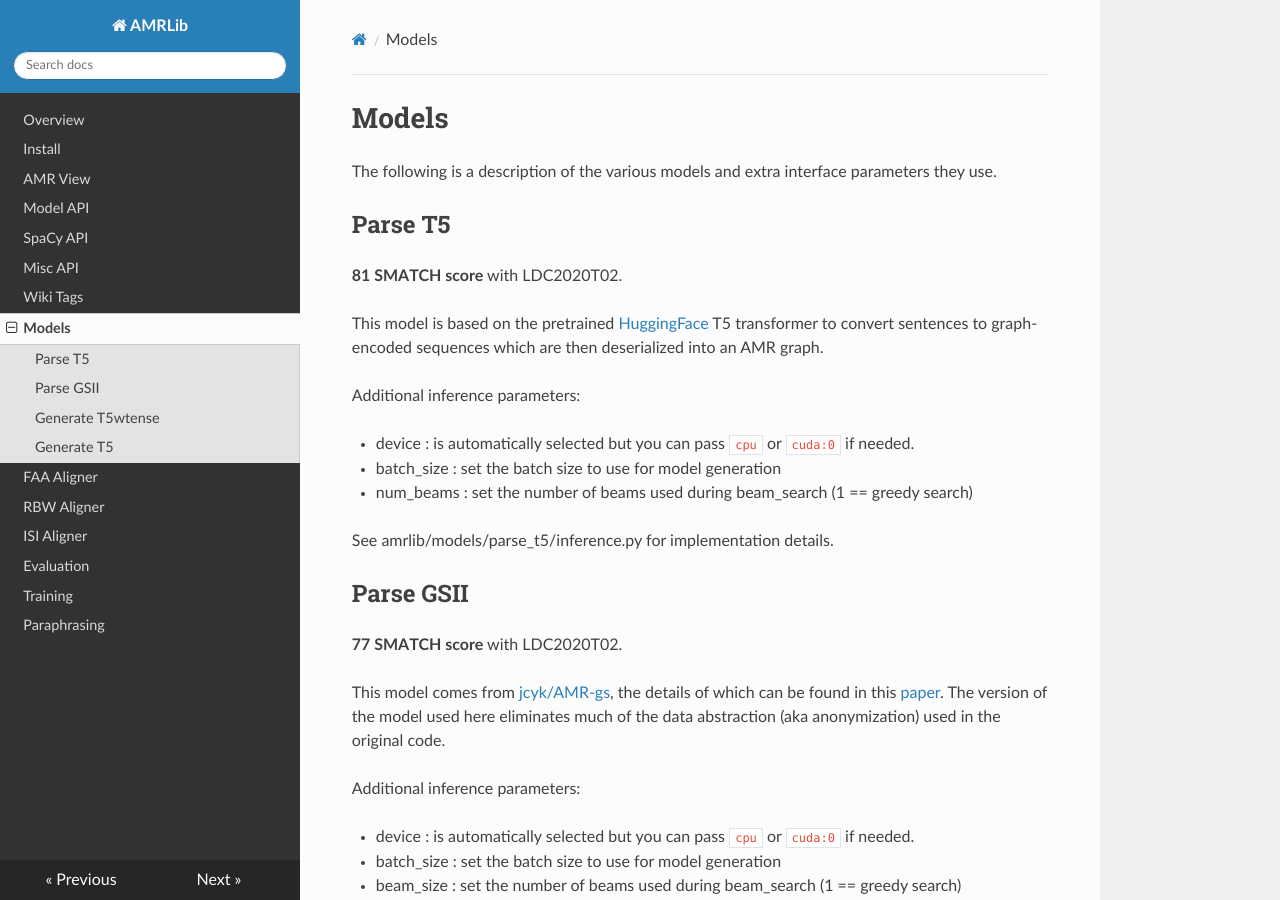
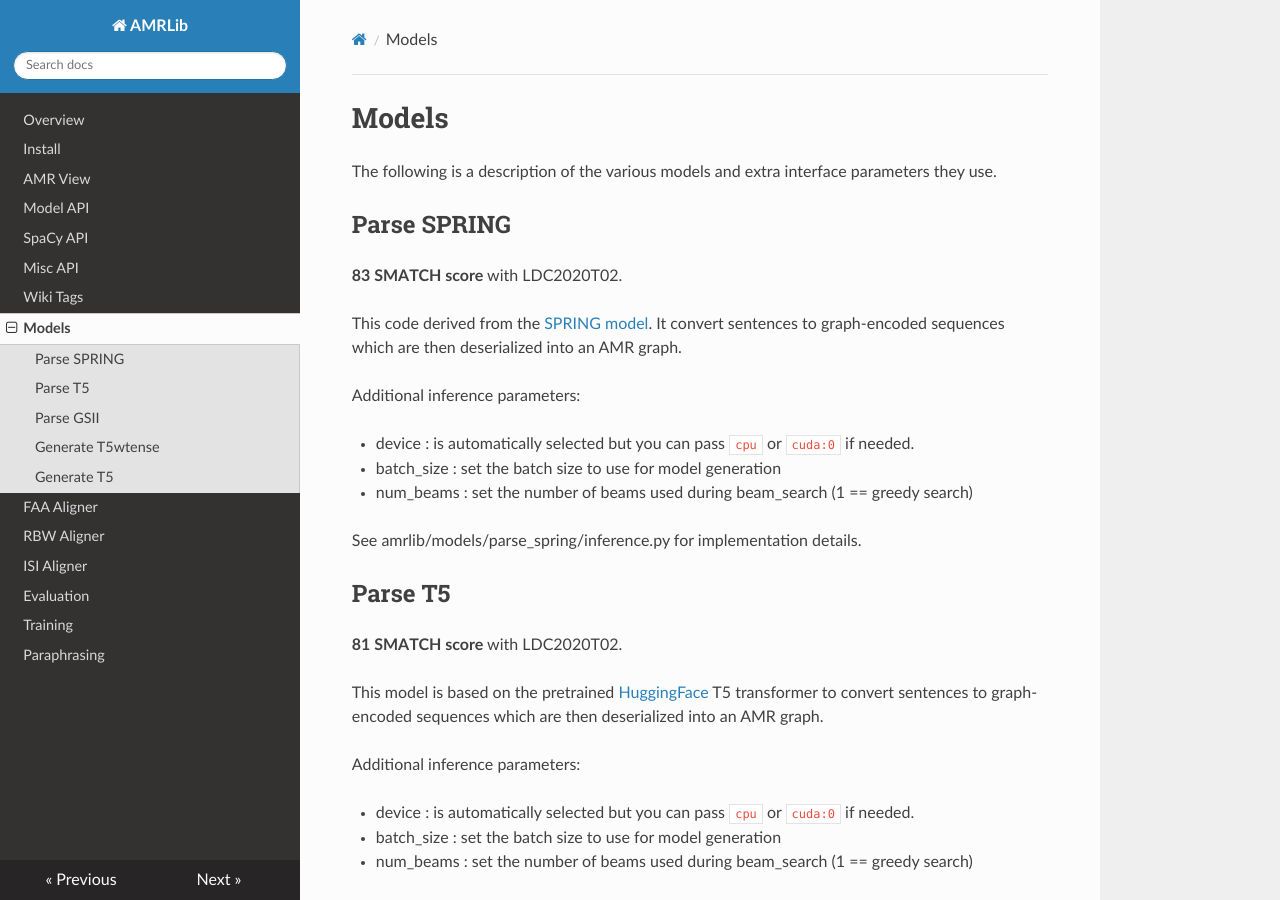
Before and after one commit to bjascob/amrlib, an MkDocs documentation site: the page built from docs/models.md, in a window 1280 px wide and 900 px high. Built offline with MkDocs 1.6.1, drawn with Linux system fonts in a browser that asks for light colours; nearby versions of some CDN libraries.

Commit message:
update docs for spring model

```diff
--- a/docs/models.md
+++ b/docs/models.md
@@ -1,5 +1,22 @@
 # Models
 The following is a description of the various models and extra interface parameters they use.
+
+## Parse SPRING
+**83 SMATCH score** with LDC2020T02.
+
+This code derived from the [SPRING model](https://github.com/SapienzaNLP/spring).
+It convert sentences to graph-encoded sequences which are then deserialized into
+an AMR graph.
+
+Additional inference parameters:
+
+* device     : is automatically selected but you can pass `cpu` or `cuda:0` if needed.
+
+* batch_size : set the batch size to use for model generation
+
+* num_beams  : set the number of beams used during beam_search (1 == greedy search)
+
+See amrlib/models/parse_spring/inference.py for implementation details.
 
 ## Parse T5
 **81 SMATCH score** with LDC2020T02.
```
Also changed, not shown: README.md (+5 -1 lines), docs/install.md (+2 -0 lines).
